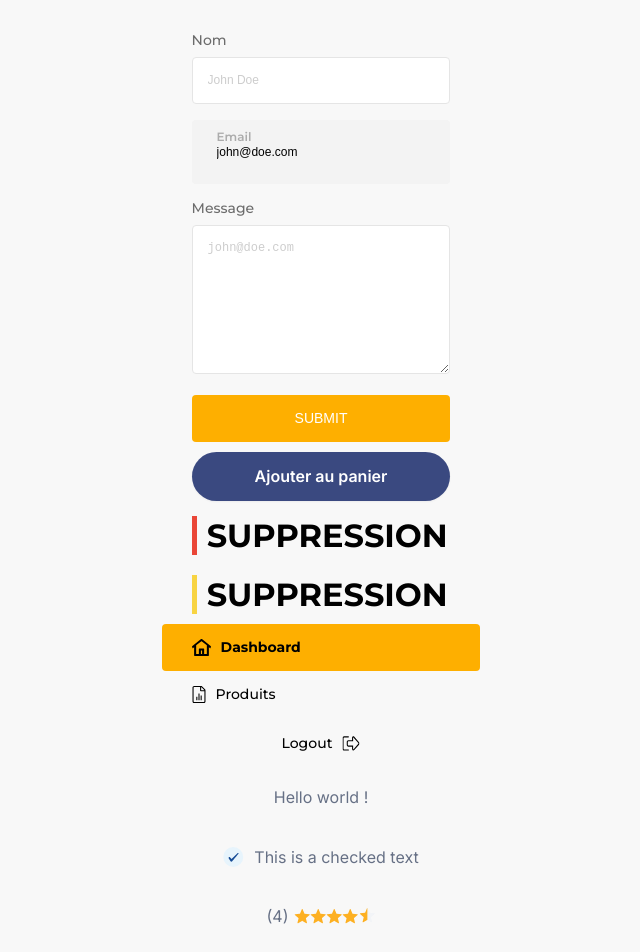
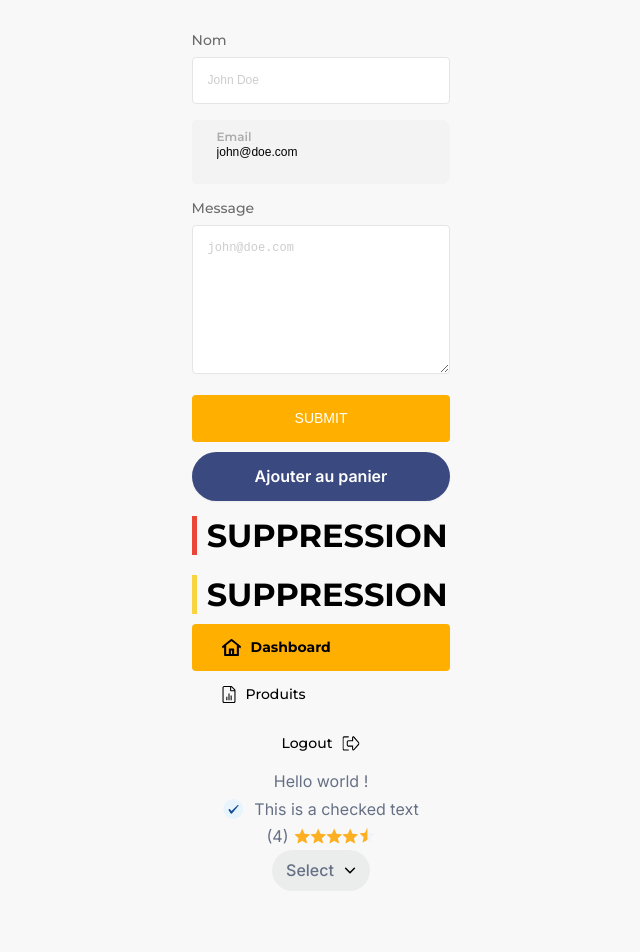
Before and after one commit to cia-formation/projet-e-commerce-react, a React (Vite) app: page / in a window 1280 px wide. Shown: the top 952 px of the page, without its empty margins (319-959 px from the left). After the commit the page ends 923 px from the top, so only its background shows below. Built offline with nearby package versions, Linux system fonts and the light colour scheme.

Commit message:
Done Select component

```diff
--- a/src/App.jsx
+++ b/src/App.jsx
@@ -7,6 +7,7 @@ import IconLink from './components/IconLink/IconLink'
 import { dashboard, logout, products } from './assets/icons'
 import Typography from './components/Typography/Typography'
 import Stars from './components/Stars/Stars'
+import Select from './components/Select/Select'
 
 function App() {
 
@@ -25,6 +26,7 @@ function App() {
       <Typography text={'Hello world !'} />
       <Typography text={'This is a checked text'} isChecked />
       <Stars rate={4} number={4.5} />
+      <Select label={'Select'} />
     </main>
   )
 }
--- a/src/components/Select/Select.jsx
+++ b/src/components/Select/Select.jsx
@@ -1,10 +1,11 @@
 import { arrowDown } from "../../assets/icons"
 import Typography from "../Typography/Typography"
 
+import './select.css'
 const Select = ({ label }) => {
     return (
-        <div>
-            <Typography text={label} />
+        <div className="select">
+            <Typography text={label} weight={500}/>
             <img src={arrowDown} alt="arrow-down" className="icon" />
         </div>
     )
--- /dev/null
+++ b/src/components/Select/select.css
@@ -0,0 +1,15 @@
+.select {
+    display: flex;
+    align-items: center;
+    justify-content: center;
+    gap: 10px;
+    background-color: #EBEDEC;
+    padding: 7px 14px;
+    border-radius: 28px;
+    cursor: pointer;
+    transition: all 0.3s ease-in-out;
+}
+
+.select:hover {
+    background-color: #E4E7E2;
+}
--- a/src/index.css
+++ b/src/index.css
@@ -11,6 +11,12 @@
   text-rendering: optimizeLegibility;
   -webkit-font-smoothing: antialiased;
   -moz-osx-font-smoothing: grayscale;
+}
+
+* {
+  box-sizing: border-box;
+  padding: 0;
+  margin: 0;
 }
 
 body {
```
